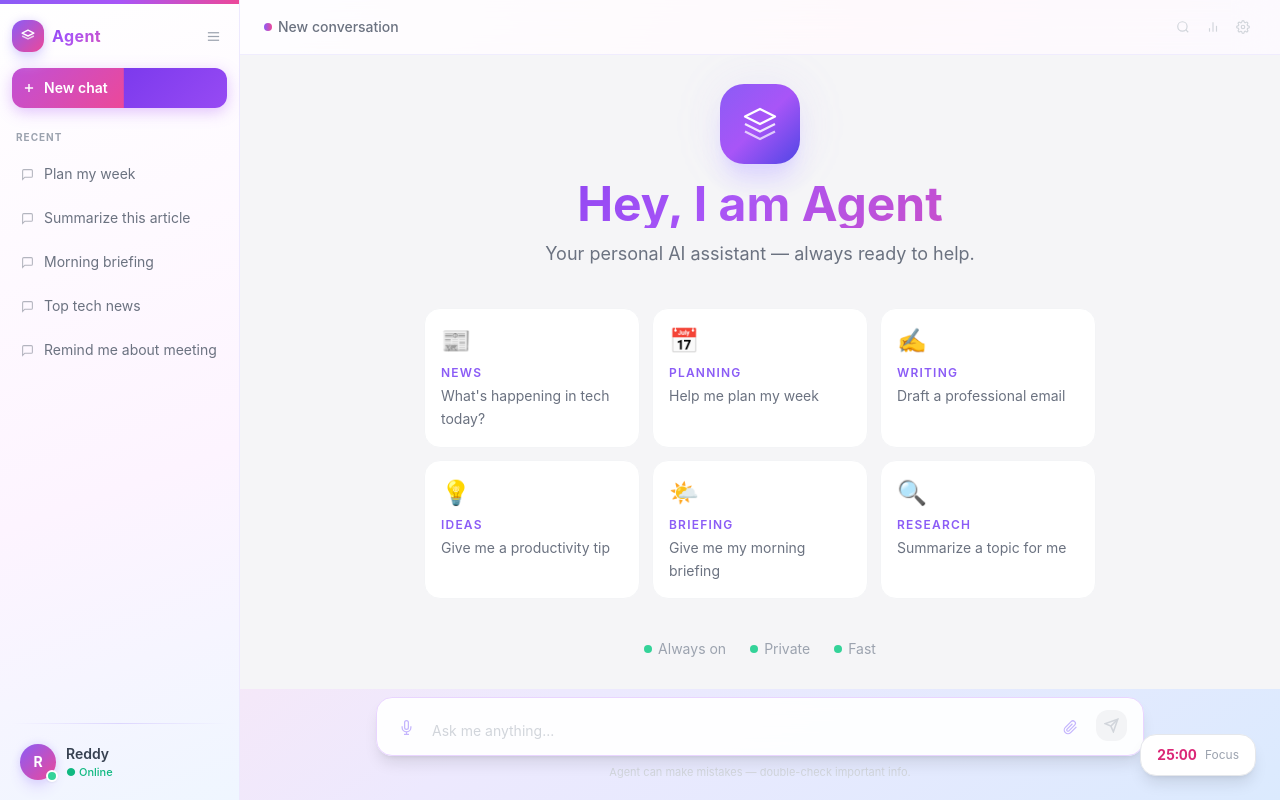
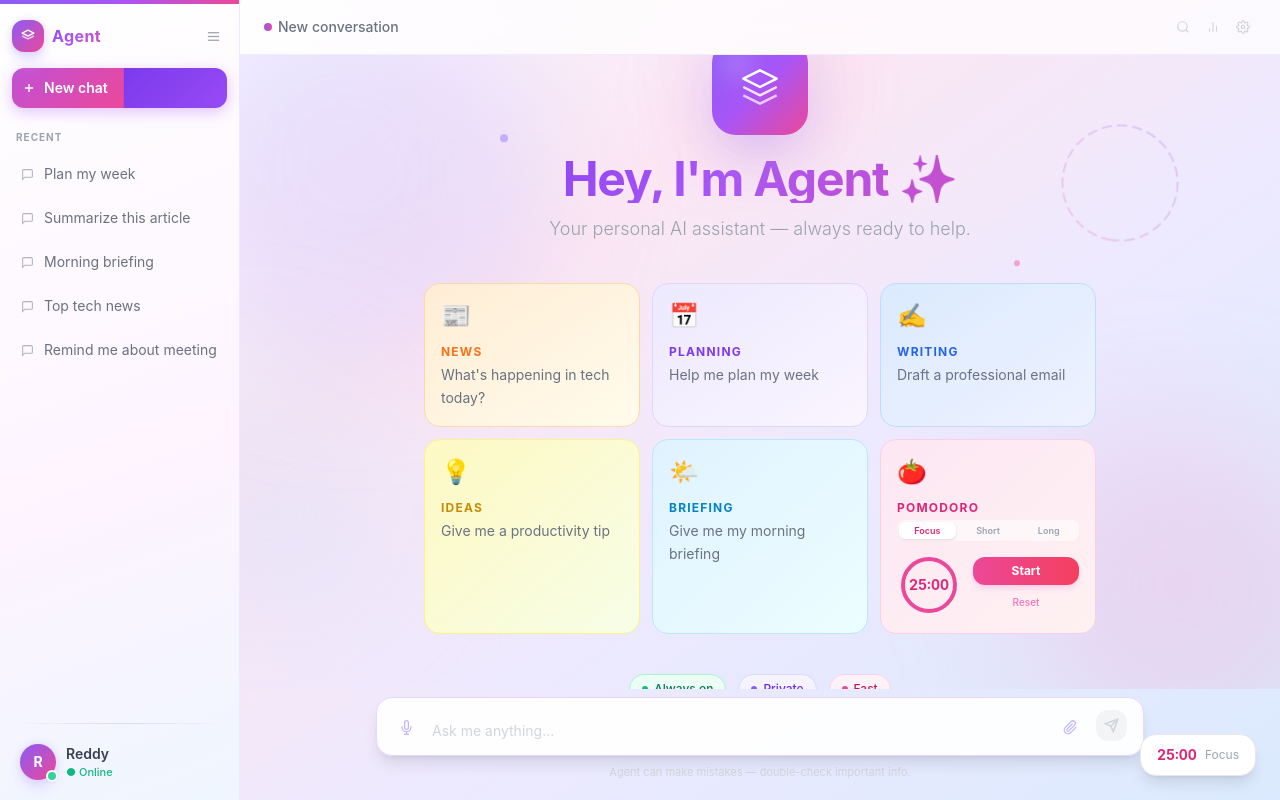
Before and after one commit to Reddy-Chandana-P/agent, a React (Vite) app: page / in a window 1280 px wide. Built offline with nearby package versions, Linux system fonts and the light colour scheme.

Commit message:
Add Pomodoro card to welcome screen grid

```diff
--- a/src/components/WelcomeScreen.jsx
+++ b/src/components/WelcomeScreen.jsx
@@ -1,22 +1,40 @@
+import PomodoroCard from "./PomodoroCard";
+
 const suggestions = [
-  { icon: "📰", label: "News", text: "What's happening in tech today?" },
-  { icon: "📅", label: "Planning", text: "Help me plan my week" },
-  { icon: "✍️", label: "Writing", text: "Draft a professional email" },
-  { icon: "💡", label: "Ideas", text: "Give me a productivity tip" },
-  { icon: "🌤️", label: "Briefing", text: "Give me my morning briefing" },
-  { icon: "🔍", label: "Research", text: "Summarize a topic for me" },
+  { icon: "📰", label: "News", text: "What's happening in tech today?", from: "from-orange-100", to: "to-amber-50", border: "border-orange-200", accent: "text-orange-500", shadow: "hover:shadow-orange-100" },
+  { icon: "📅", label: "Planning", text: "Help me plan my week", from: "from-violet-100", to: "to-purple-50", border: "border-violet-200", accent: "text-violet-600", shadow: "hover:shadow-violet-100" },
+  { icon: "✍️", label: "Writing", text: "Draft a professional email", from: "from-blue-100", to: "to-indigo-50", border: "border-blue-200", accent: "text-blue-600", shadow: "hover:shadow-blue-100" },
+  { icon: "💡", label: "Ideas", text: "Give me a productivity tip", from: "from-yellow-100", to: "to-lime-50", border: "border-yellow-200", accent: "text-yellow-600", shadow: "hover:shadow-yellow-100" },
+  { icon: "🌤️", label: "Briefing", text: "Give me my morning briefing", from: "from-sky-100", to: "to-cyan-50", border: "border-sky-200", accent: "text-sky-600", shadow: "hover:shadow-sky-100" },
 ];
 
 export default function WelcomeScreen({ onSuggest }) {
   return (
-    <div className="flex flex-col items-center justify-center h-full px-6 bg-[#f5f5f7]">
-      <div className="flex flex-col items-center gap-10 w-full max-w-2xl">
+    <div className="relative flex flex-col items-center justify-center h-full px-6 overflow-hidden main-bg">
 
-        <div className="flex flex-col items-center gap-4 animate-fade-up">
+      <div className="absolute top-[-80px] left-[-80px] w-96 h-96 bg-violet-300/30 rounded-full blur-3xl animate-blob pointer-events-none" />
+      <div className="absolute bottom-[-60px] right-[-60px] w-80 h-80 bg-pink-300/30 rounded-full blur-3xl animate-blob pointer-events-none" style={{animationDelay:"3s"}} />
+      <div className="absolute top-1/2 left-[-100px] w-64 h-64 bg-blue-200/25 rounded-full blur-3xl animate-blob pointer-events-none" style={{animationDelay:"1.5s"}} />
+
+      <div className="absolute top-16 right-24 w-32 h-32 pointer-events-none opacity-20 animate-spin-slow">
+        <svg viewBox="0 0 100 100" fill="none">
+          <circle cx="50" cy="50" r="45" stroke="url(#ring1)" strokeWidth="1.5" strokeDasharray="8 4"/>
+          <defs><linearGradient id="ring1" x1="0%" y1="0%" x2="100%" y2="100%"><stop offset="0%" stopColor="#7c3aed"/><stop offset="100%" stopColor="#ec4899"/></linearGradient></defs>
+        </svg>
+      </div>
+
+      {["top-20 left-1/4 w-2 h-2 bg-violet-400","top-1/3 right-1/4 w-1.5 h-1.5 bg-pink-400","bottom-1/3 left-1/3 w-2 h-2 bg-blue-400","bottom-20 right-1/3 w-1.5 h-1.5 bg-amber-400"].map((cls, i) => (
+        <div key={i} className={`absolute ${cls} rounded-full opacity-60 animate-float pointer-events-none`} style={{animationDelay:`${i*1.2}s`}} />
+      ))}
+
+      <div className="relative z-10 flex flex-col items-center gap-10 w-full max-w-2xl">
+
+        <div className="flex flex-col items-center gap-5 animate-fade-up">
           <div className="relative">
-            <div className="absolute inset-0 rounded-3xl bg-violet-400/20 blur-xl animate-pulse-glow" />
-            <div className="relative w-20 h-20 rounded-3xl bg-gradient-to-br from-violet-500 via-purple-500 to-indigo-600 flex items-center justify-center shadow-xl shadow-violet-200">
-              <svg width="36" height="36" viewBox="0 0 24 24" fill="none">
+            <div className="absolute -inset-3 rounded-3xl bg-gradient-to-br from-violet-400/40 to-pink-400/40 blur-2xl animate-pulse-glow" />
+            <div className="relative w-24 h-24 rounded-3xl bg-gradient-to-br from-violet-500 via-purple-500 to-pink-500 flex items-center justify-center shadow-2xl shadow-violet-400/40">
+              <div className="absolute top-2 left-2 w-8 h-8 rounded-2xl bg-white/20 blur-md" />
+              <svg width="40" height="40" viewBox="0 0 24 24" fill="none" className="relative z-10">
                 <path d="M12 2L2 7l10 5 10-5-10-5z" stroke="white" strokeWidth="1.5" strokeLinejoin="round"/>
                 <path d="M2 17l10 5 10-5" stroke="white" strokeWidth="1.5" strokeLinejoin="round" strokeOpacity="0.7"/>
                 <path d="M2 12l10 5 10-5" stroke="white" strokeWidth="1.5" strokeLinejoin="round" strokeOpacity="0.85"/>
@@ -24,32 +42,42 @@ export default function WelcomeScreen({ onSuggest }) {
             </div>
           </div>
           <div className="text-center">
-            <h1 className="text-5xl font-bold gradient-text mb-3">Hey, I am Agent</h1>
-            <p className="text-gray-500 text-lg">Your personal AI assistant — always ready to help.</p>
+            <h1 className="text-5xl font-bold gradient-text mb-3 tracking-tight">Hey, I'm Agent ✨</h1>
+            <p className="text-gray-400 text-lg font-light">Your personal AI assistant — always ready to help.</p>
           </div>
         </div>
 
-        <div className="grid grid-cols-3 gap-3 w-full animate-fade-up" style={{ animationDelay: "0.1s", opacity: 0 }}>
+        <div className="grid grid-cols-3 gap-3 w-full animate-fade-up" style={{ animationDelay: "0.15s", opacity: 0 }}>
           {suggestions.map((s, i) => (
             <button
               key={i}
               onClick={() => onSuggest(s.text)}
-              className="group flex flex-col gap-2 bg-white rounded-2xl p-4 text-left border border-gray-100 hover:border-violet-200 hover:shadow-lg hover:shadow-violet-50 transition-all duration-200 hover:-translate-y-0.5"
+              className={`group flex flex-col gap-3 bg-gradient-to-br ${s.from} ${s.to} rounded-2xl p-4 text-left border ${s.border} hover:shadow-xl ${s.shadow} transition-all duration-300 hover:-translate-y-1.5 hover:scale-[1.02]`}
             >
-              <span className="text-2xl">{s.icon}</span>
+              <div className="flex items-center justify-between">
+                <span className="text-2xl">{s.icon}</span>
+                <svg width="12" height="12" viewBox="0 0 24 24" fill="none" stroke="currentColor" strokeWidth="2.5" className={`opacity-0 group-hover:opacity-100 transition-opacity ${s.accent}`}>
+                  <path d="M5 12h14M12 5l7 7-7 7"/>
+                </svg>
+              </div>
               <div>
-                <p className="text-xs text-violet-500 font-semibold uppercase tracking-widest mb-1">{s.label}</p>
+                <p className={`text-xs font-bold uppercase tracking-widest mb-1 ${s.accent}`}>{s.label}</p>
                 <p className="text-sm text-gray-500 group-hover:text-gray-700 transition-colors leading-relaxed">{s.text}</p>
               </div>
             </button>
           ))}
+          <PomodoroCard />
         </div>
 
-        <div className="flex items-center gap-6 animate-fade-up" style={{ animationDelay: "0.2s", opacity: 0 }}>
-          {["Always on", "Private", "Fast"].map((label, i) => (
-            <div key={i} className="flex items-center gap-1.5 text-sm text-gray-400">
-              <span className="w-2 h-2 rounded-full bg-emerald-400" />
-              {label}
+        <div className="flex items-center gap-3 animate-fade-up" style={{ animationDelay: "0.25s", opacity: 0 }}>
+          {[
+            { label: "Always on", color: "bg-emerald-500", bg: "bg-emerald-50", text: "text-emerald-700", border: "border-emerald-200" },
+            { label: "Private", color: "bg-violet-500", bg: "bg-violet-50", text: "text-violet-700", border: "border-violet-200" },
+            { label: "Fast", color: "bg-pink-500", bg: "bg-pink-50", text: "text-pink-700", border: "border-pink-200" },
+          ].map((s, i) => (
+            <div key={i} className={`flex items-center gap-1.5 text-xs font-medium px-3 py-1.5 rounded-full ${s.bg} ${s.text} border ${s.border}`}>
+              <span className={`w-1.5 h-1.5 rounded-full ${s.color}`} />
+              {s.label}
             </div>
           ))}
         </div>
```
